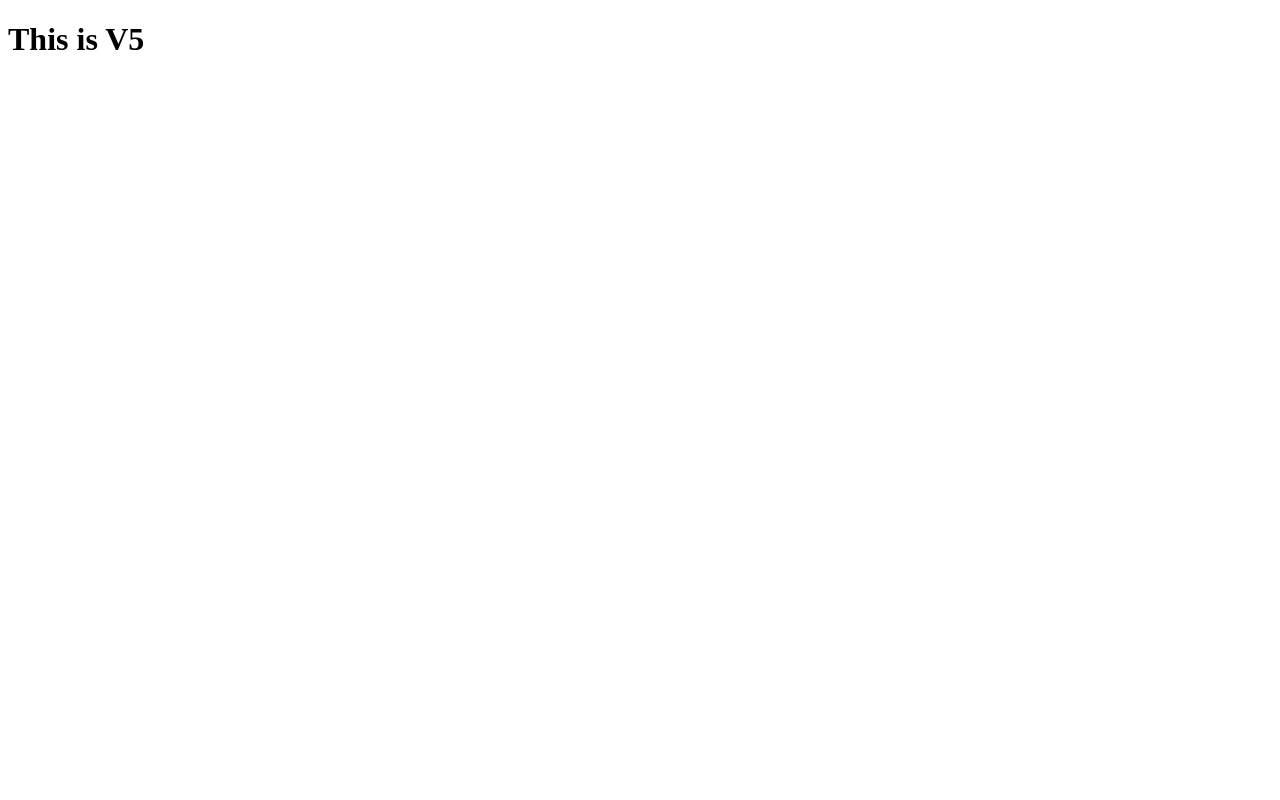
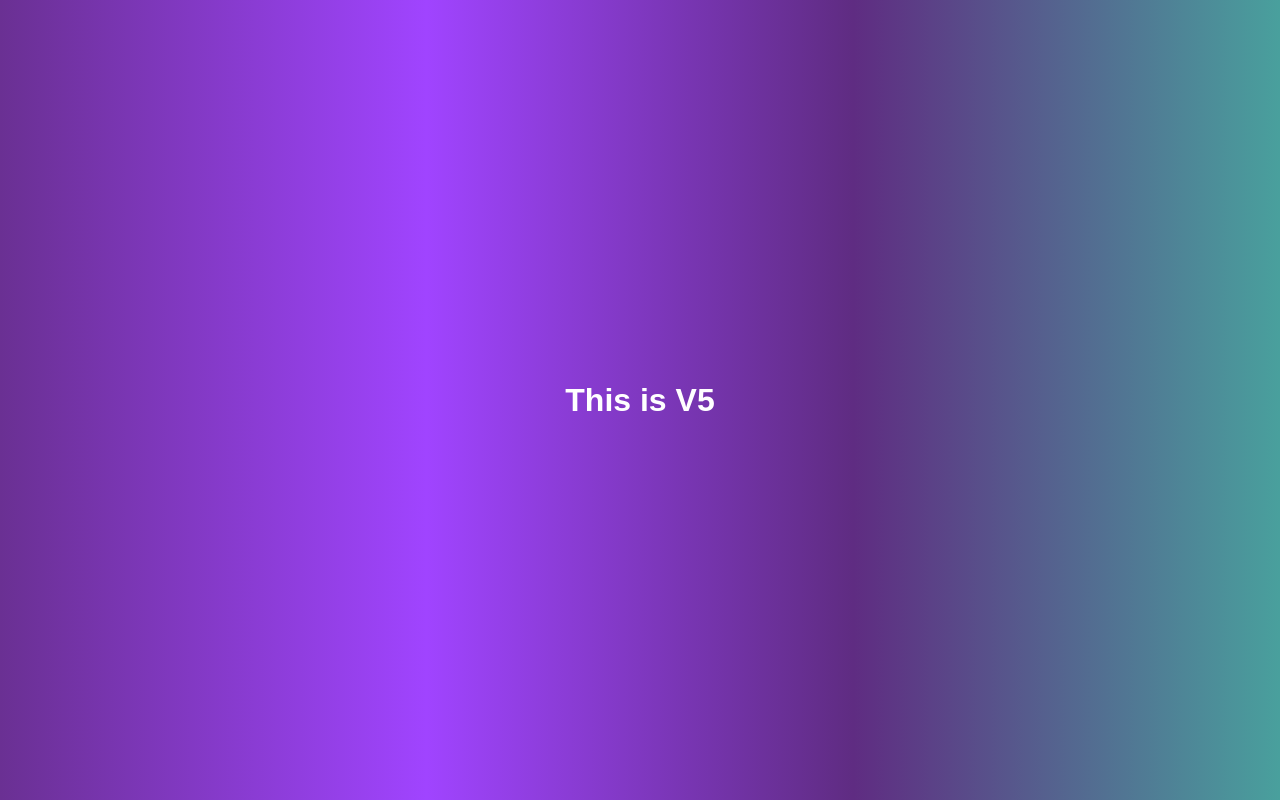
Before and after one commit to sunnychauhan75/Myrepo, a plain HTML site: page index.html in a window 1280 px wide. Drawn offline with Linux system fonts and the light colour scheme.

Commit message:
Added design for website

```diff
--- a/index.html
+++ b/index.html
@@ -1,11 +1,15 @@
 <!DOCTYPE html>
 <html lang="en">
+
 <head>
     <meta charset="UTF-8">
+    <meta http-equiv="X-UA-Compatible" content="IE=edge">
     <meta name="viewport" content="width=device-width, initial-scale=1.0">
+    <link rel="stylesheet" href="style.css">
     <title>Document</title>
 </head>
 <body>
     <h1>This is V5</h1>
 </body>
+
 </html>
--- /dev/null
+++ b/style.css
@@ -0,0 +1,28 @@
+/* styles.css */
+body {
+    /* Set a gradient background from purple to teal */
+    background: linear-gradient(to right, #6a3093, #a044ff, #5f2c82, #49a09d);
+    font-family: Arial, sans-serif;
+    /* Sets a clean, modern font for the body text */
+    color: white;
+    /* Sets the text color to white for better contrast */
+    margin: 0;
+    /* Removes default margin */
+    padding: 0;
+    /* Removes default padding */
+    display: flex;
+    /* Enables flexbox layout */
+    justify-content: center;
+    /* Centers content horizontally */
+    align-items: center;
+    /* Centers content vertically */
+    height: 100vh;
+    /* Makes the body take the full height of the viewport */
+}
+
+h1 {
+    font-size: 2em;
+    /* Sets the size of the header text */
+    text-align: center;
+    /* Centers the header text */
+}
```
